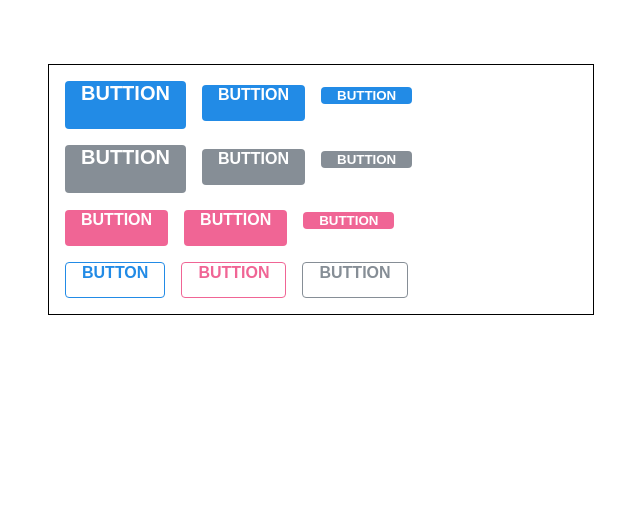
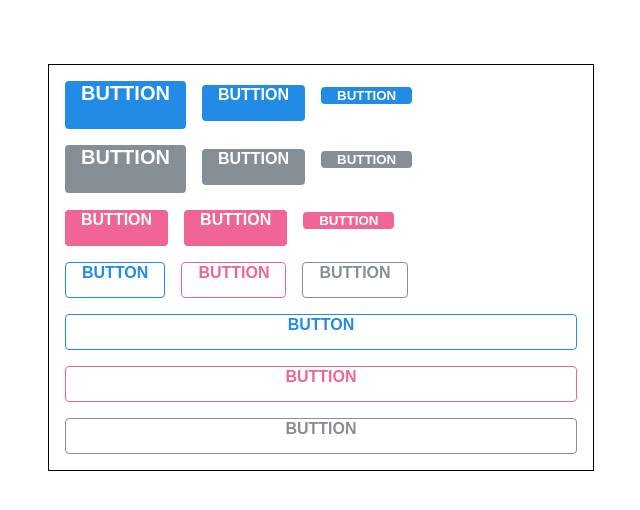
Before and after one commit to hansaemgo/component-styling-with-sass, a React (Create React App) app: page / in a window 1280 px wide. Shown: the top 510 px of the page, without its empty margins (319-959 px from the left). Built offline with nearby package versions, Linux system fonts and the light colour scheme.

Commit message:
FullWidth 설정

```diff
--- a/src/App.js
+++ b/src/App.js
@@ -26,6 +26,11 @@ function App() {
         <Button color="pink" outline >BUTTION</Button>
         <Button color="gray" outline>BUTTION</Button>
       </div>
+      <div className="buttons">
+        <Button outline={true} fullWidth>BUTTON</Button>
+        <Button color="pink" outline fullWidth>BUTTION</Button>
+        <Button color="gray" outline fullWidth>BUTTION</Button>
+      </div>
     </div>
   );
 }
```
